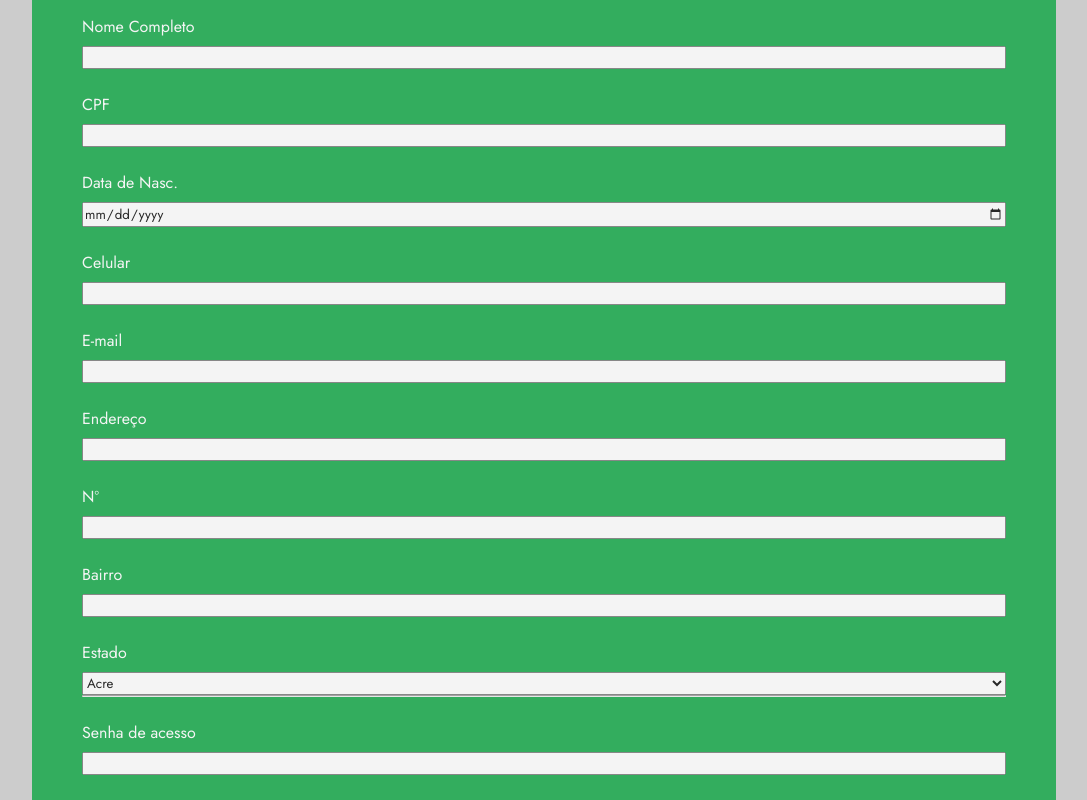
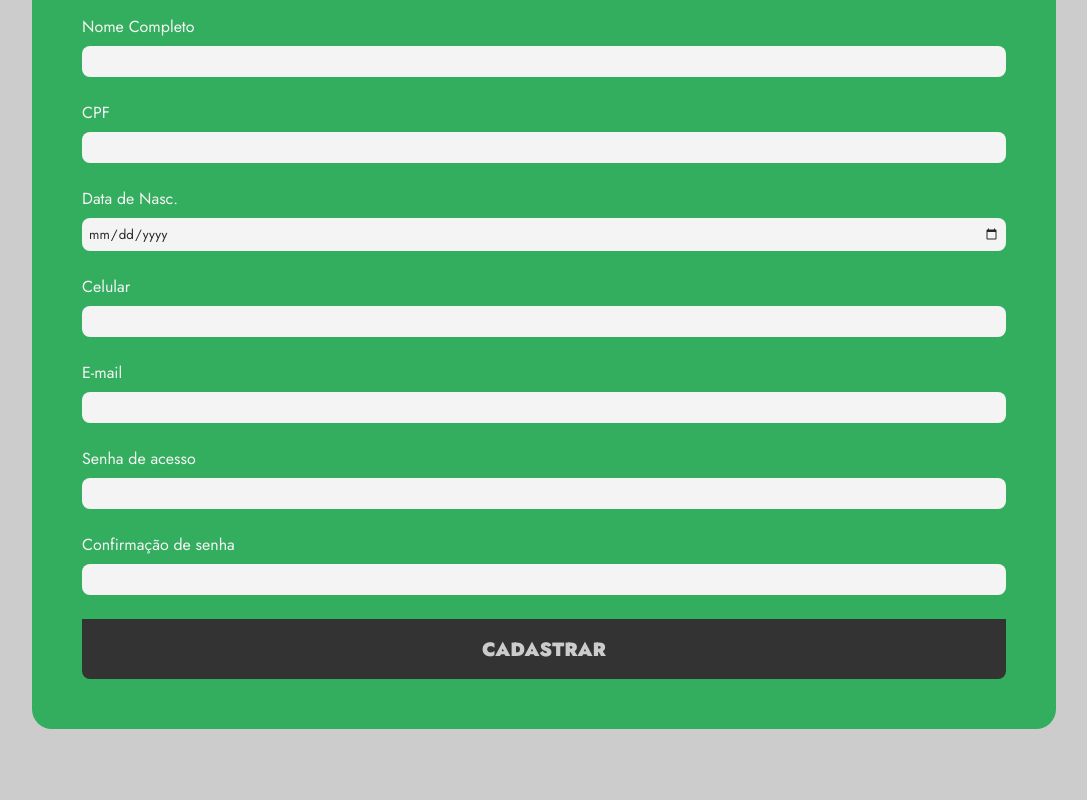
Before and after one commit to fde95/HyperGymVueJS, a Vue app: page /sejaHYPER in a window 1280 px wide. Shown: the part 1440-2240 px from the top of the page, without its empty margins (96-1183 px from the left). Built offline with nearby package versions, Linux system fonts and the light colour scheme.

Commit message:
Personalização do Button do formulário de cadastro

```diff
--- a/src/views/SejaHyperView.vue
+++ b/src/views/SejaHyperView.vue
@@ -45,66 +45,22 @@
                     <h2 class="member__title--form">Seja <span class="member__title--form__emphasis">Hyper</span>!</h2>
                     <form class="member__form">
                         <label class="member__form__label" for="name">Nome Completo</label>
-                        <input type="text" id="name">
+                        <input class="member__form__input" type="text" id="name">
                         <label class="member__form__label" for="cpf">CPF</label>
-                        <input type="text" id="cpf">
+                        <input class="member__form__input" type="text" id="cpf">
                         <label class="member__form__label" for="birthday">Data de Nasc.</label>
-                        <input type="date" id="birthday">
+                        <input class="member__form__input" type="date" id="birthday">
                         <label class="member__form__label" for="cel">Celular</label>
-                        <input type="text" id="cel">
+                        <input class="member__form__input" type="text" id="cel">
                         <label class="member__form__label" for="email">E-mail</label>
-                        <input type="email" id="email">
+                        <input class="member__form__input" type="email" id="email">
 
+                        <label class="member__form__label" for="password">Senha de acesso</label>
+                        <input class="member__form__input" type="password" name="password" id="password">
+                        <label class="member__form__label" for="passwordConfirm">Confirmação de senha</label>
+                        <input class="member__form__input" type="password" name="passwordConfirm" id="passwordConfirm">
 
-
-
-
-                        <label class="member__form__label" for="address">Endereço</label>
-                        <input type="dattexte" id="address">
-
-                        <label class="member__form__label" for="number">Nº</label>
-                        <input type="text" id="number">
-
-                        <label class="member__form__label" for="neighborhood">Bairro</label>
-                        <input type="text" id="neighborhood">
-
-                        <label class="member__form__label" for="state">Estado</label>
-                        <select name="state" id="state">
-                            <option value="AC">Acre</option>
-                            <option value="AL">Alagoas</option>
-                            <option value="AP">Amapá</option>
-                            <option value="AM">Amazonas</option>
-                            <option value="BA">Bahia</option>
-                            <option value="CE">Ceará</option>
-                            <option value="DF">Distrito Federal</option>
-                            <option value="ES">Espírito Santo</option>
-                            <option value="GO">Goiás</option>
-                            <option value="MA">Maranhão</option>
-                            <option value="MT">Mato Grosso</option>
-                            <option value="MS">Mato Grosso do Sul</option>
-                            <option value="MG">Minas Gerais</option>
-                            <option value="PA">Pará</option>
-                            <option value="PB">Paraíba</option>
-                            <option value="PR">Paraná</option>
-                            <option value="PE">Pernambuco</option>
-                            <option value="PI">Piauí</option>
-                            <option value="RJ">Rio de Janeiro</option>
-                            <option value="RN">Rio Grande do Norte</option>
-                            <option value="RS">Rio Grande do Sul</option>
-                            <option value="RO">Rondônia</option>
-                            <option value="RR">Roraima</option>
-                            <option value="SC">Santa Catarina</option>
-                            <option value="SP">São Paulo</option>
-                            <option value="SE">Sergipe</option>
-                            <option value="TO">Tocantins</option>
-                        </select>
-                        <hr>
-                        <label class="member__form__label" for="password">Senha de acesso</label>
-                        <input type="password" name="password" id="password">
-                        <label class="member__form__label" for="passwordConfirm">Confirmação de senha</label>
-                        <input type="password" name="passwordConfirm" id="passwordConfirm">
-
-                        <button>Cadastrar</button>
+                        <button class="member__form__button">Cadastrar</button>
                     </form>
                 </div>
             </section>
@@ -186,7 +142,7 @@
     font-weight: bold;
 }
 .member__form{
-    background-color:#0DA643;
+    background-color:#0da643;
     padding: 50px;
     border-radius: 20px;
     opacity: 80%;
@@ -194,6 +150,26 @@
 }
 .member__form__label{
     margin: 24px 0 8px;
+}
+.member__form__input{
+    padding: 6px;
+    border: none;
+    border-radius: 8px;
+}
+.member__form__button{
+    cursor: pointer;
+    margin-top: 24px;
+    padding: 16px;
+    border: none;
+    border-radius:0 0 8px 8px;
+    background-color: #0D0D0D;
+    color: #CCCCCC;
+    text-transform: uppercase;
+    font-weight: bold;
+    font-size: 1.2em;
+}
+.member__form__button:hover{
+    background-color: #2c2c2c;
 }
 
 
```
